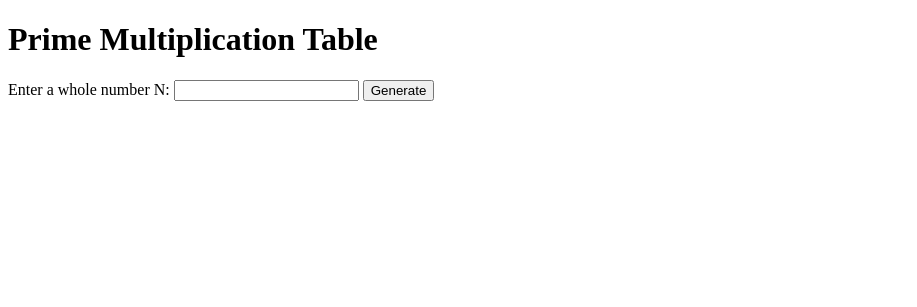
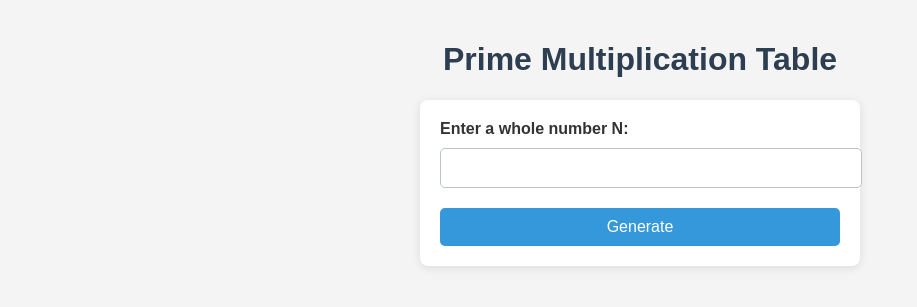
Before and after one commit to Madhan272118/prime_table_web, a CodeIgniter 4 app: the page made by app/Views/prime_table_form.php in a window 1280 px wide. Shown: the top 307 px of the page, without its empty margins (0-917 px from the left). Run offline with PHP 8.4 and a stand-in for CodeIgniter, Linux system fonts and the light colour scheme; the template is opened without the code that fills it, so the values that code supplies are empty; some libraries are stand-ins or nearby versions.

Commit message:
Upgraded with style elements

```diff
--- a/app/Controllers/PrimeTableController.php
+++ b/app/Controllers/PrimeTableController.php
@@ -28,8 +28,9 @@ class PrimeTableController extends BaseController
         $n = (int)$this->request->getPost('number');
         // Validate that the number is at least 1
         if ($n >= 1) {
+            // Generate the first N prime numbers
             $primes = $this->generatePrimes($n);
-            return view('prime_table', ['primes' => $primes]);
+            return view('prime_table', ['primes' => $primes, 'userInput' => $n]);
         }
         return redirect()->back()->with('error', 'Please enter a valid number greater than 0.');
     }
--- a/app/Views/prime_table_form.php
+++ b/app/Views/prime_table_form.php
@@ -4,16 +4,77 @@
     <meta charset="UTF-8">
     <meta name="viewport" content="width=device-width, initial-scale=1.0">
     <title>Prime Multiplication Table</title>
+    <style>
+        body {
+            font-family: Arial, sans-serif;
+            background-color: #f4f4f4;
+            margin: 0;
+            padding: 20px;
+            color: #333;
+        }
+
+        h1 {
+            color: #2c3e50;
+            text-align: center;
+        }
+
+        .error-message {
+            color: red;
+            text-align: center;
+        }
+
+        .form-container {
+            max-width: 400px;
+            margin: 20px auto;
+            background: white;
+            padding: 20px;
+            border-radius: 8px;
+            box-shadow: 0 2px 10px rgba(0, 0, 0, 0.1);
+        }
+
+        label {
+            display: block;
+            margin-bottom: 10px;
+            font-weight: bold;
+        }
+
+        input[type="number"] {
+            width: 100%;
+            padding: 10px;
+            margin-bottom: 20px;
+            border: 1px solid #bdc3c7;
+            border-radius: 5px;
+            font-size: 16px;
+        }
+
+        input[type="submit"] {
+            background-color: #3498db;
+            color: white;
+            padding: 10px 15px;
+            border: none;
+            border-radius: 5px;
+            cursor: pointer;
+            transition: background-color 0.3s;
+            width: 100%;
+            font-size: 16px;
+        }
+
+        input[type="submit"]:hover {
+            background-color: #2980b9;
+        }
+    </style>
 </head>
 <body>
     <h1>Prime Multiplication Table</h1>
     <?php if (session()->getFlashdata('error')): ?>
-        <p style="color:red;"><?= session()->getFlashdata('error') ?></p>
+        <p class="error-message"><?= session()->getFlashdata('error') ?></p>
     <?php endif; ?>
-    <form method="post" action="<?= site_url('prime-table/generate') ?>">
-        <label for="number">Enter a whole number N:</label>
-        <input type="number" id="number" name="number" min="1" required>
-        <input type="submit" value="Generate">
-    </form>
+    <div class="form-container">
+        <form method="post" action="<?= site_url('prime-table/generate') ?>">
+            <label for="number">Enter a whole number N:</label>
+            <input type="number" id="number" name="number" min="1" required>
+            <input type="submit" value="Generate">
+        </form>
+    </div>
 </body>
 </html>
```
Also changed, not shown: app/Views/prime_table.php (+81 -6 lines).
